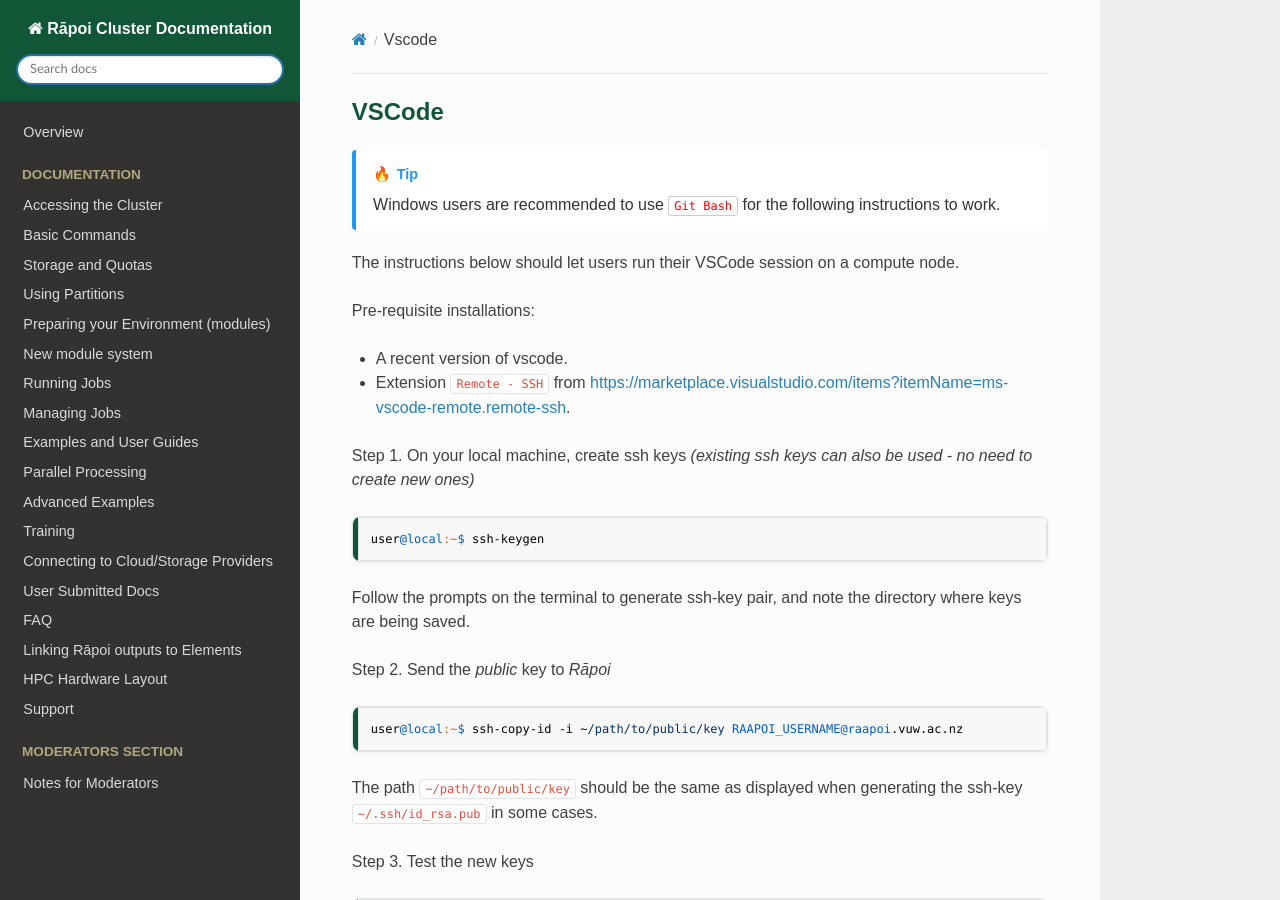
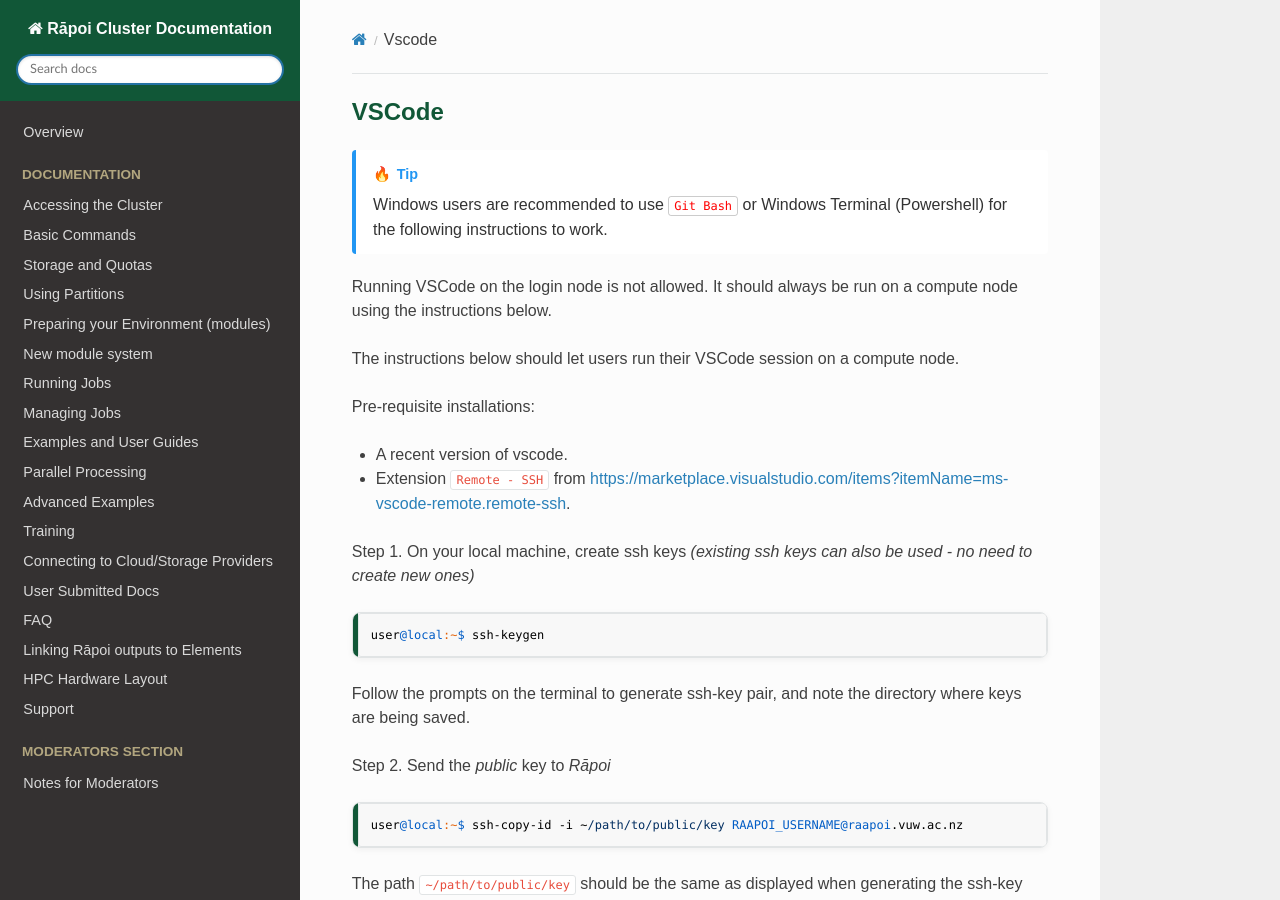
Before and after one commit to vuw-research-computing/raapoi-docs, an MkDocs documentation site: the page built from docs/usersub/vscode.md, in a window 1280 px wide and 900 px high. Built offline with MkDocs 1.6.1, drawn with Linux system fonts in a browser that asks for light colours; nearby versions of some CDN libraries; some web fonts are replaced; a script that is not in the unit is left out.

Commit message:
Update VSCode instructions for Windows users
Clarified instructions for running VSCode on compute nodes and added alternative terminal options for Windows users.

```diff
--- a/docs/usersub/vscode.md
+++ b/docs/usersub/vscode.md
@@ -1,7 +1,9 @@
 ## VSCode
 
 !!! Tip
-    Windows users are recommended to use [`Git Bash`](https://git-scm.com/downloads) for the following instructions to work.
+    Windows users are recommended to use [`Git Bash`](https://git-scm.com/downloads) or Windows Terminal (Powershell) for the following instructions to work.
+
+Running VSCode on the login node is not allowed. It should always be run on a compute node using the instructions below.
 
 The instructions below should let users run their VSCode session on a compute node.
 
```
